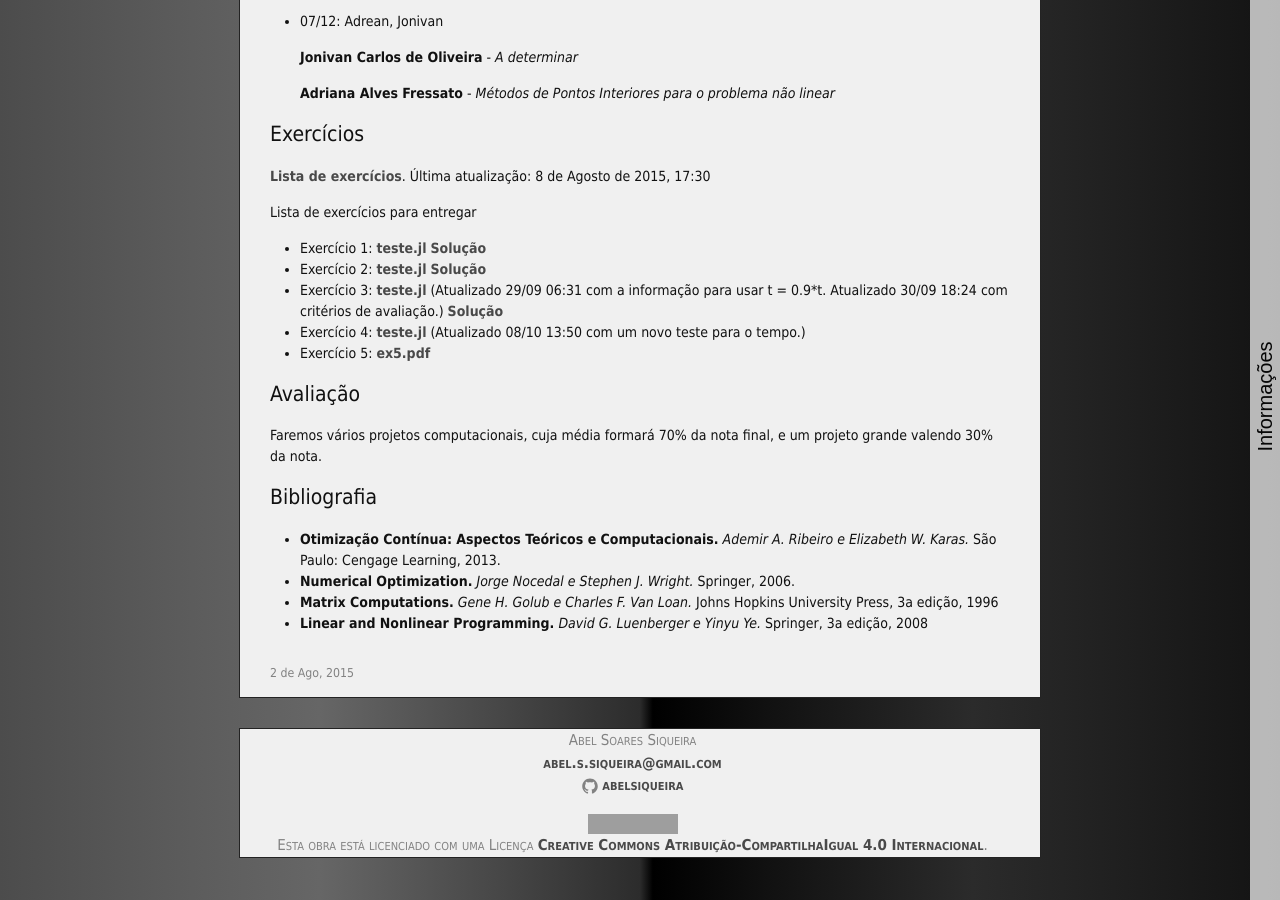
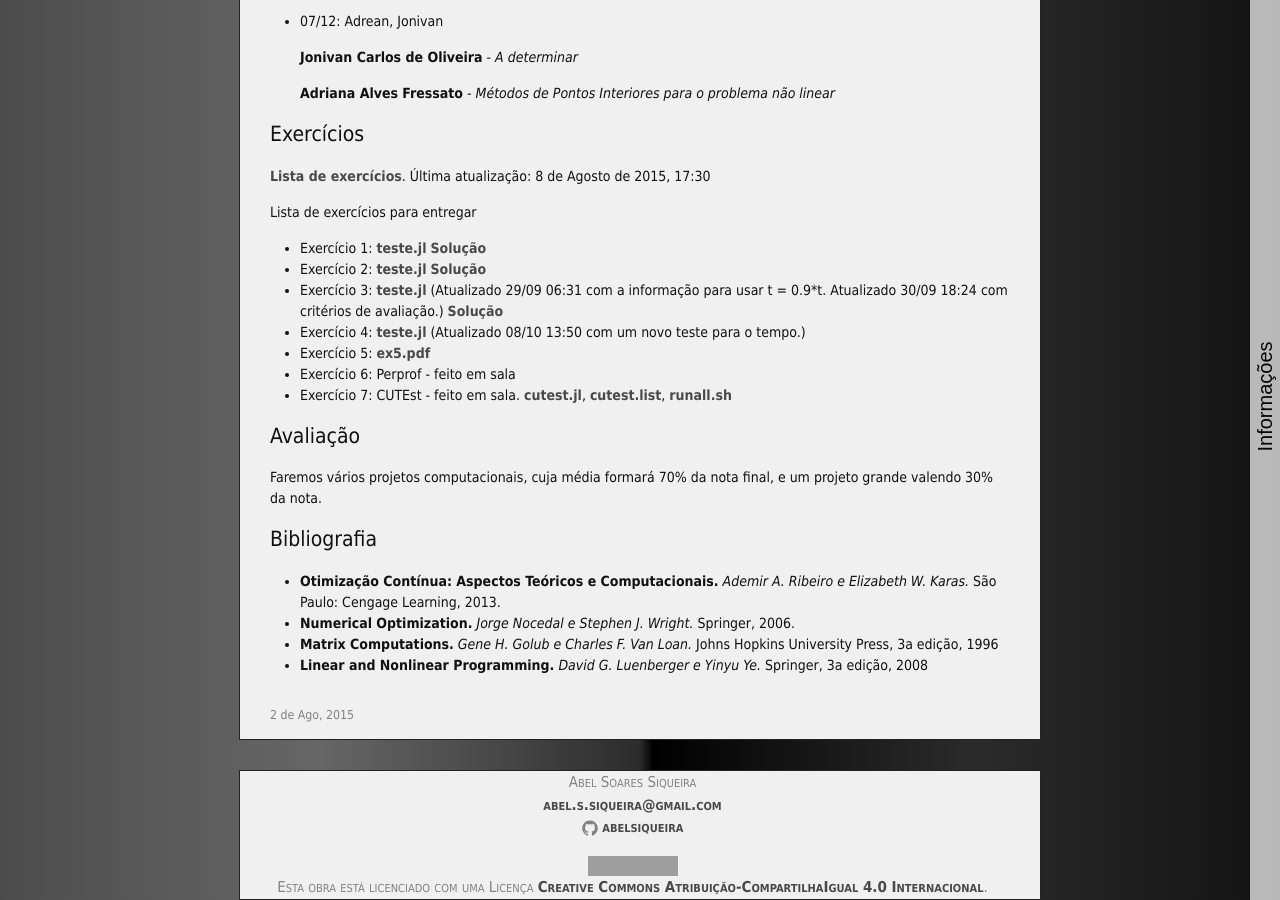
Before and after one commit to abelsiqueira/abelsiqueira.github.io-old, a Jekyll site: the page built from _posts/br/2015-08-02-cm114-2015s2.markdown, in a window 1280 px wide and 900 px high, scrolled down 1868 px. Built offline with Jekyll 4.4.1, drawn with Linux system fonts in a browser that asks for light colours; nearby versions of some CDN libraries; grey boxes are pictures that could not be loaded.

Commit message:
Adiciona exercícios do CUTEst

```diff
--- a/_posts/br/2015-08-02-cm114-2015s2.markdown
+++ b/_posts/br/2015-08-02-cm114-2015s2.markdown
@@ -128,6 +128,11 @@ Lista de exercícios para entregar
   - Exercício 4: [teste.jl]({{ site.baseurl }}/disciplinas/cm114/ex4/teste.jl)
     (Atualizado 08/10 13:50 com um novo teste para o tempo.)
   - Exercício 5: [ex5.pdf]({{ site.baseurl }}/disciplinas/cm114/ex5/ex5.pdf)
+  - Exercício 6: Perprof - feito em sala
+  - Exercício 7: CUTEst - feito em sala.
+    [cutest.jl]({{ site.baseurl }}/disciplinas/cm114/cutest.jl),
+    [cutest.list]({{ site.baseurl }}/disciplinas/cm114/cutest.list),
+    [runall.sh]({{ site.baseurl }}/disciplinas/cm114/runall.sh)
 
 # Avaliação
 
```
Also changed, not shown: 3 other files.
